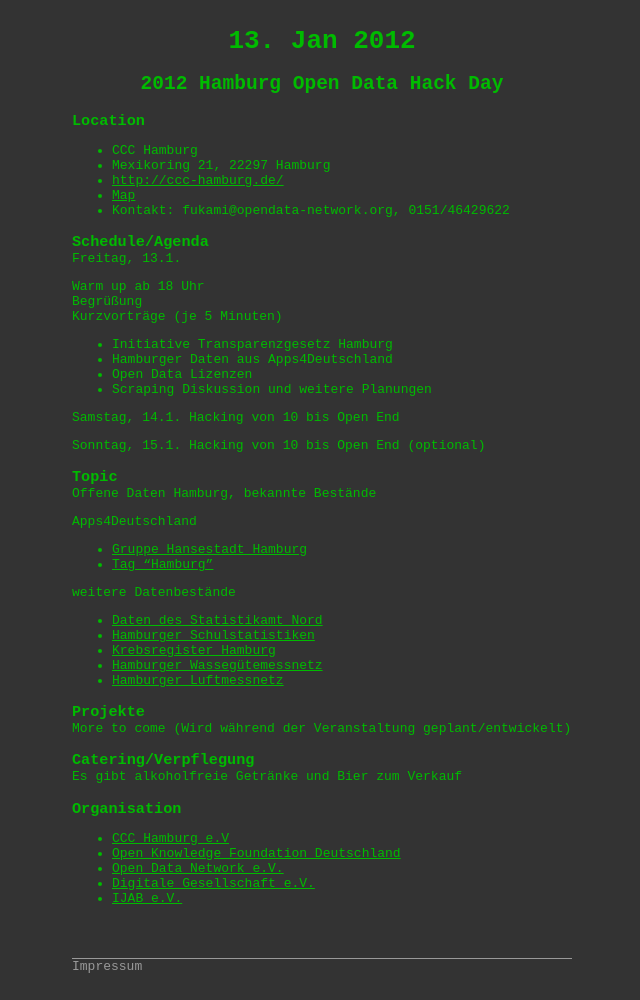
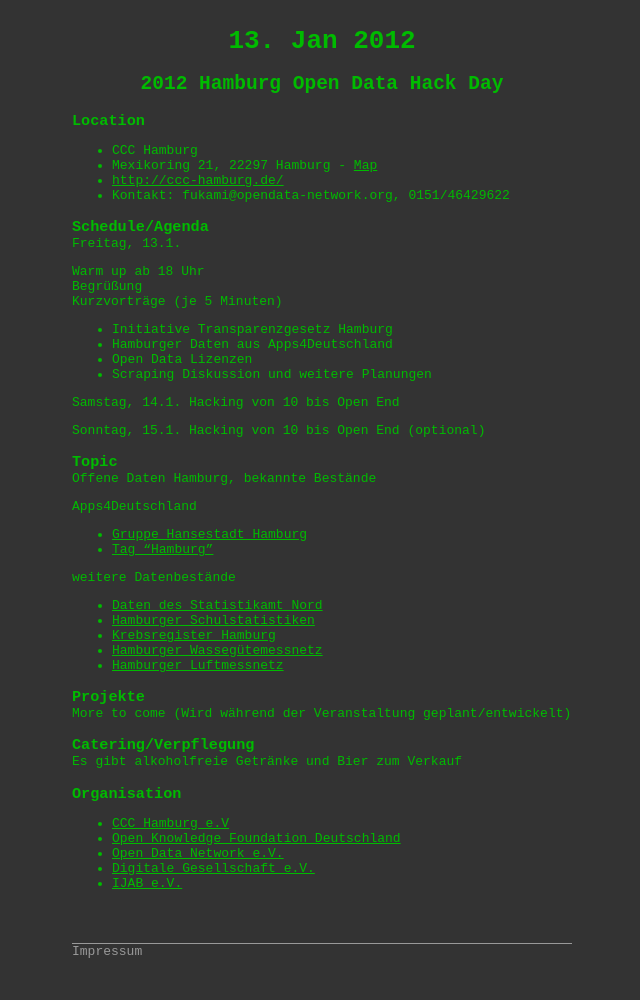
Before and after one commit to opendatahackday/opendatahackday.github.com, a Jekyll site: the page built from hamburg/_posts/2012-01-13-index.md, in a window 1280 px wide. Shown: the whole page, without its empty margins (318-958 px from the left). Built offline with Jekyll 4.4.1, drawn with Linux system fonts in a browser that asks for light colours; some web fonts are replaced.

Commit message:
Formatierung

```diff
--- a/hamburg/_posts/2012-01-13-index.md
+++ b/hamburg/_posts/2012-01-13-index.md
@@ -12,9 +12,8 @@
 
 ### Location
 - CCC Hamburg
-- Mexikoring 21, 22297 Hamburg
+- Mexikoring 21, 22297 Hamburg - [Map](http://maps.google.de/maps?q=Mexikoring+21,+22297+Hamburg&hl=de&sll=53.624281,10.025368&sspn=0.11484,0.220757&vpsrc=0&hnear=Mexikoring+21,+Winterhude+22297+Hamburg&t=m&z=16)
 - [http://ccc-hamburg.de/](http://ccc-hamburg.de/)
-- [Map](http://maps.google.de/maps?q=Mexikoring+21,+22297+Hamburg&hl=de&sll=53.624281,10.025368&sspn=0.11484,0.220757&vpsrc=0&hnear=Mexikoring+21,+Winterhude+22297+Hamburg&t=m&z=16)
 - Kontakt: fukami@opendata-network.org, 0151/46429622
 
 ### Schedule/Agenda
```
